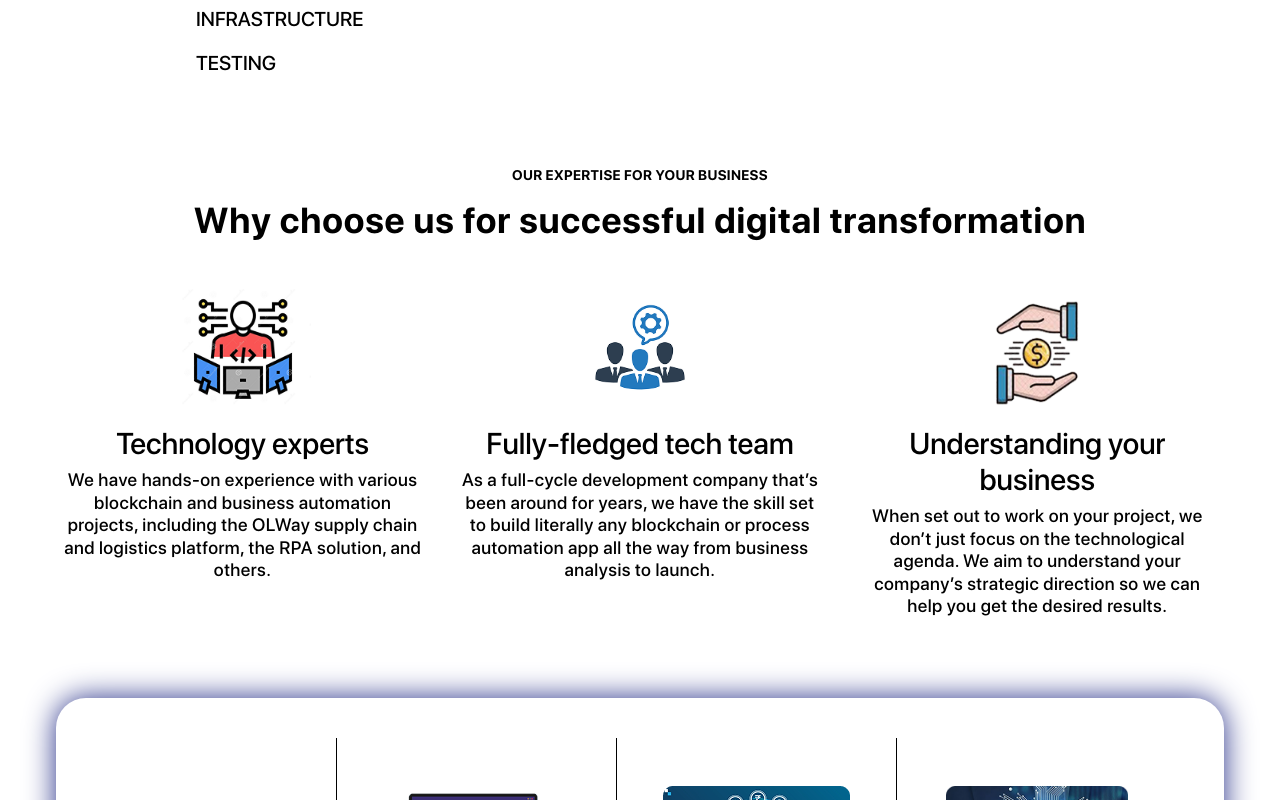
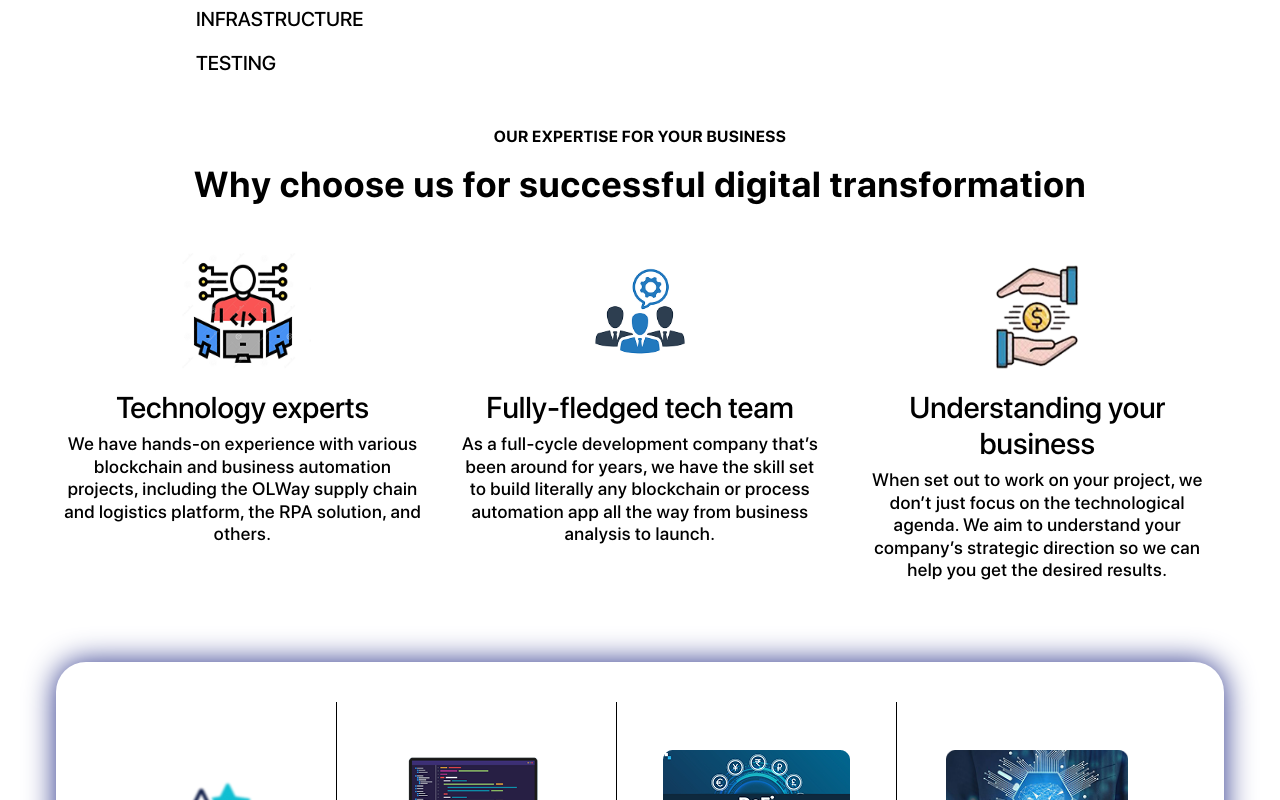
Before and after one commit to vd7943/Hippocampus, a React (Vite) app in the folder frontend/: page / in a window 1280 px wide. Shown: the part 2900-3700 px from the top of the page. Built offline with nearby package versions, Linux system fonts and the light colour scheme.

Commit message:
Update WhyChooseUs.jsx

```diff
--- a/frontend/src/components/LandingPage/WhyChooseUs.jsx
+++ b/frontend/src/components/LandingPage/WhyChooseUs.jsx
@@ -2,8 +2,11 @@ import React from "react";
 
 const WhyChooseUs = () => {
   return (
-    <section id="company" className="py-12 md:py-10 text-[#000000] text-center">
-      <p className="text-sm tracking-wide uppercase font-semibold mb-4">
+    <section
+      id="company"
+      className="py-12 lg:py-0 md:pb-10 text-[#000000] text-center"
+    >
+      <p className="text-[16px] tracking-wide uppercase font-semibold mb-4">
         Our expertise for your business
       </p>
       <h2 className="text-2xl md:text-4xl font-bold mb-12 tracking-wide">
```
